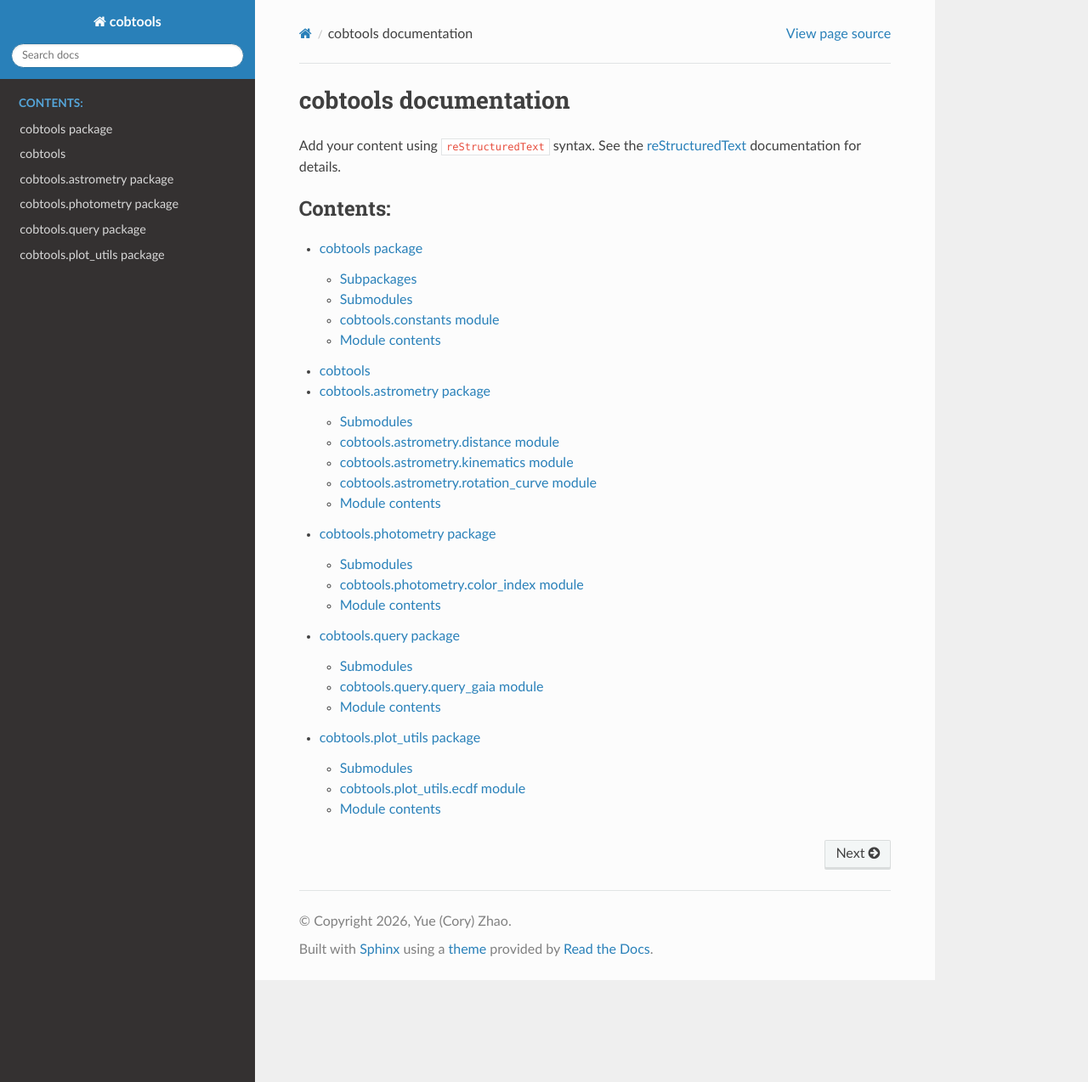
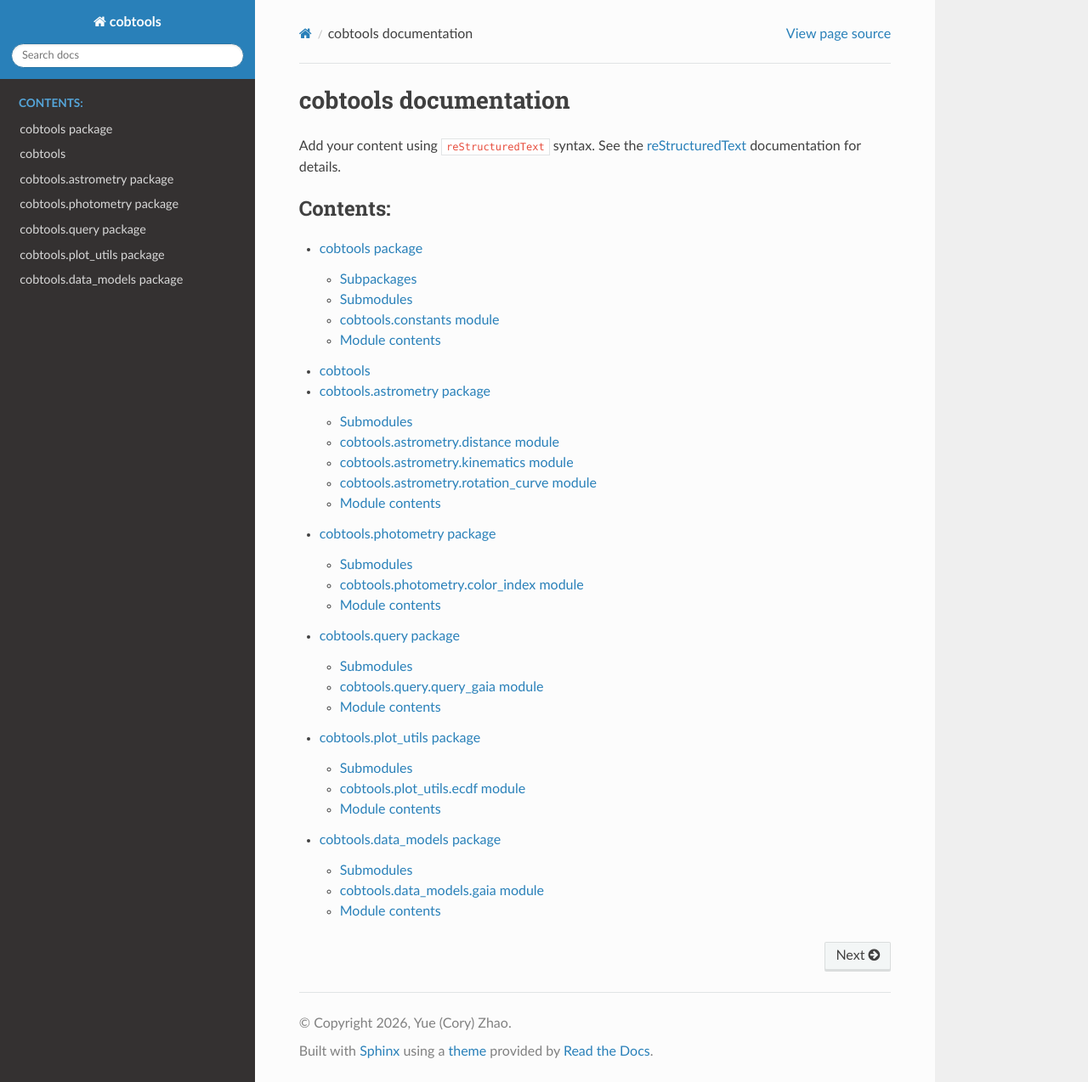
Before and after one commit to coryzh/cobtools, a Sphinx documentation site: the page built from docs/source/index.rst, in a window 1280 px wide and 1274 px high. Shown: the whole window at 85% size. Built offline with Sphinx 7.4.7 and the Read the Docs theme 3.1.0, drawn with Linux system fonts in a browser that asks for light colours.

Commit message:
Add documentation for cobtools.data_models package and include it in the index

```diff
--- /dev/null
+++ b/docs/source/cobtools.data_models.rst
@@ -0,0 +1,21 @@
+cobtools.data\_models package
+=============================
+
+Submodules
+----------
+
+cobtools.data\_models.gaia module
+---------------------------------
+
+.. automodule:: cobtools.data_models.gaia
+   :members:
+   :show-inheritance:
+   :undoc-members:
+   :no-index:
+
+Module contents
+---------------
+
+.. automodule:: cobtools.data_models
+   :show-inheritance:
+   :undoc-members:
--- a/docs/source/index.rst
+++ b/docs/source/index.rst
@@ -21,3 +21,4 @@ documentation for details.
    cobtools.photometry
    cobtools.query
    cobtools.plot_utils
+   cobtools.data_models
```
